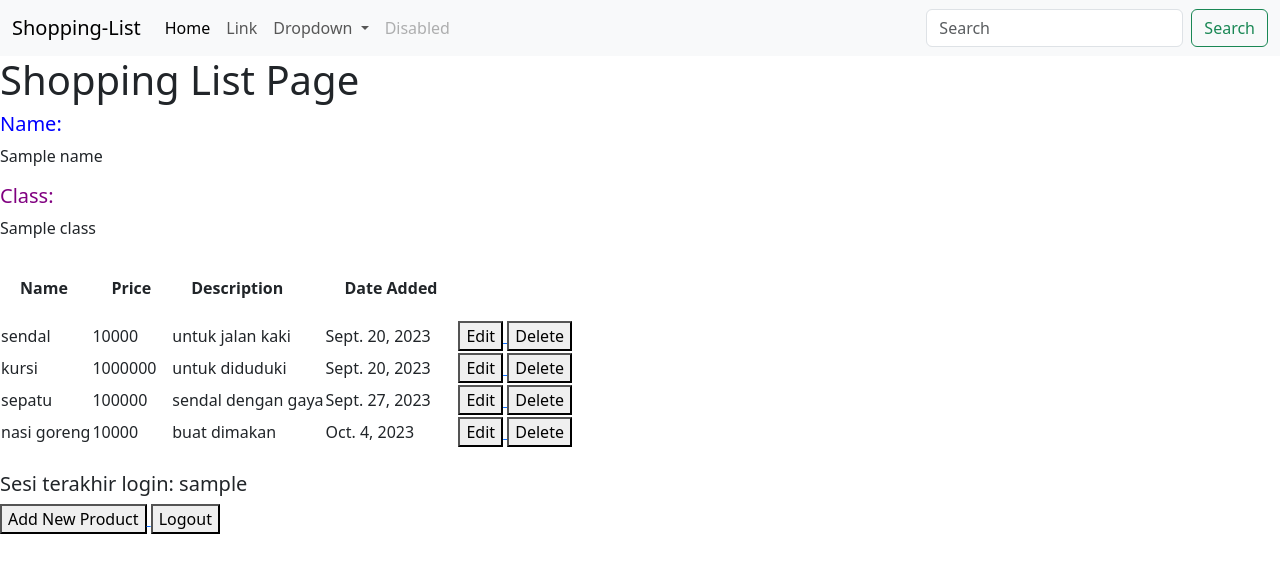
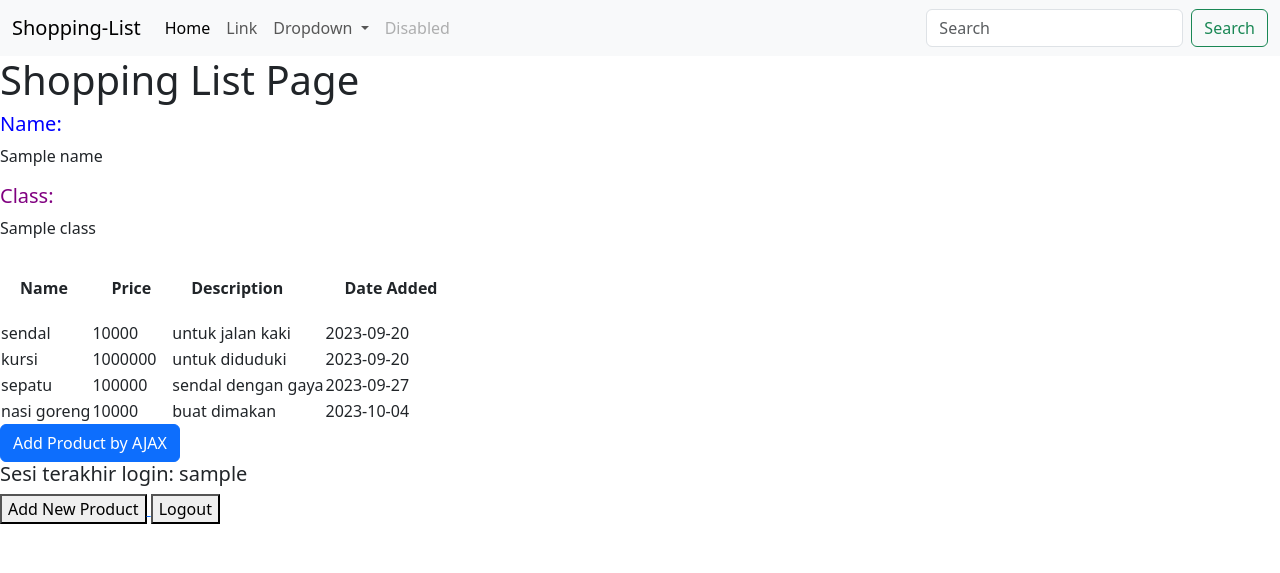
Before and after one commit to DevandraR/shopping-list, a Django app: template main/templates/main.html in a window 1280 px wide. Shown: the top 573 px of the page. Run offline with Django 4.2, Linux system fonts and the light colour scheme; data comes from the database, SQL or seed files in the repository; both versions use the stored data as it was after the commit; the template is opened without the code that fills it: values that come from a table or form of the project are taken from there, most other values are stand-ins (such as "Sample title", 1, 10 or a date in 2020).

Commit message:
Tutorial 5 Finishing

```diff
--- a/main/templates/main.html
+++ b/main/templates/main.html
@@ -24,37 +24,8 @@
         }
     </style>
 
-    <table>
-        <tr>
-            <th>Name</th>
-            <th>Price</th>
-            <th>Description</th>
-            <th>Date Added</th>
-        </tr>
-
-        {% comment %} Berikut cara memperlihatkan data produk di bawah baris ini {% endcomment %}
-
-        {% for product in products %}
-            <tr>
-                <td>{{product.name}}</td>
-                <td>{{product.price}}</td>
-                <td>{{product.description}}</td>
-                <td>{{product.date_added}}</td>
-                <td>
-                    <a href="{% url 'main:edit_product' product.pk %}">
-                        <button>
-                            Edit
-                        </button>
-                    </a>
-                    <a href="{% url 'main:delete_product' product.pk %}">
-                          <button>
-                              Delete
-                          </button>
-                      </a>
-                </td>
-            </tr>
-        {% endfor %}
-    </table>
+    <table id="product_table"></table>
+    <button type="button" class="btn btn-primary" data-bs-toggle="modal" data-bs-target="#exampleModal">Add Product by AJAX</button>
 
     <br />
 
@@ -72,4 +43,76 @@
         </button>
     </a>
 
+    <div class="modal fade" id="exampleModal" tabindex="-1" aria-labelledby="exampleModalLabel" aria-hidden="true">
+        <div class="modal-dialog">
+            <div class="modal-content">
+                <div class="modal-header">
+                    <h1 class="modal-title fs-5" id="exampleModalLabel">Add New Product</h1>
+                    <button type="button" class="btn-close" data-bs-dismiss="modal" aria-label="Close"></button>
+                </div>
+                <div class="modal-body">
+                    <form id="form" onsubmit="return false;">
+                        {% csrf_token %}
+                        <div class="mb-3">
+                            <label for="name" class="col-form-label">Name:</label>
+                            <input type="text" class="form-control" id="name" name="name"></input>
+                        </div>
+                        <div class="mb-3">
+                            <label for="price" class="col-form-label">Price:</label>
+                            <input type="number" class="form-control" id="price" name="price"></input>
+                        </div>
+                        <div class="mb-3">
+                            <label for="description" class="col-form-label">Description:</label>
+                            <textarea class="form-control" id="description" name="description"></textarea>
+                        </div>
+                    </form>
+                </div>
+                <div class="modal-footer">
+                    <button type="button" class="btn btn-secondary" data-bs-dismiss="modal">Close</button>
+                    <button type="button" class="btn btn-primary" id="button_add" data-bs-dismiss="modal">Add Product</button>
+                </div>
+            </div>
+        </div>
+    </div>
+
+    <script>
+        async function getProducts() {
+            return fetch("{% url 'main:get_product_json' %}").then((res) => res.json())
+        }
+        async function refreshProducts() {
+            document.getElementById("product_table").innerHTML = ""
+            const products = await getProducts()
+            let htmlString = `<tr>
+                <th>Name</th>
+                <th>Price</th>
+                <th>Description</th>
+                <th>Date Added</th>
+            </tr>`
+            products.forEach((item) => {
+                htmlString += `\n<tr>
+                <td>${item.fields.name}</td>
+                <td>${item.fields.price}</td>
+                <td>${item.fields.description}</td>
+                <td>${item.fields.date_added}</td>
+            </tr>`
+            })
+
+            document.getElementById("product_table").innerHTML = htmlString
+        }
+
+        refreshProducts()
+
+        function addProduct() {
+            fetch("{% url 'main:add_product_ajax' %}", {
+                method: "POST",
+                body: new FormData(document.querySelector('#form'))
+            }).then(refreshProducts)
+
+            document.getElementById("form").reset()
+            return false
+        }
+
+        document.getElementById("button_add").onclick = addProduct
+    </script>
+
 {% endblock content %}
--- a/main/urls.py
+++ b/main/urls.py
@@ -1,5 +1,5 @@
 from django.urls import path
-from main.views import show_main, create_product, show_xml, show_json, show_xml_by_id, show_json_by_id, register, login_user, logout_user, edit_product, delete_product
+from main.views import show_main, create_product, show_xml, show_json, show_xml_by_id, show_json_by_id, register, login_user, logout_user, edit_product, delete_product, add_product_ajax, get_product_json
 
 app_name = 'main'
 
@@ -15,4 +15,6 @@ urlpatterns = [
     path('logout/', logout_user, name='logout'),
     path('edit-product/<int:id>', edit_product, name='edit_product'),
     path('delete/<int:id>', delete_product, name='delete_product'),
+    path('create-product-ajax/', add_product_ajax, name='add_product_ajax'),
+    path('get-product/', get_product_json, name='get_product_json')
 ]
--- a/main/views.py
+++ b/main/views.py
@@ -14,6 +14,7 @@ from django.contrib.auth.decorators import login_required
 import datetime
 from django.http import HttpResponseRedirect
 from django.urls import reverse
+from django.views.decorators.csrf import csrf_exempt
 
 # Create your views here.
 
@@ -115,3 +116,22 @@ def delete_product(request, id):
     product.delete()
     # Kembali ke halaman awal
     return HttpResponseRedirect(reverse('main:show_main'))
+
+def get_product_json(request):
+    product_item = Product.objects.all()
+    return HttpResponse(serializers.serialize('json', product_item))
+
+@csrf_exempt
+def add_product_ajax(request):
+    if request.method == 'POST':
+        name = request.POST.get("name")
+        price = request.POST.get("price")
+        description = request.POST.get("description")
+        user = request.user
+
+        new_product = Product(name=name, price=price, description=description, user=user)
+        new_product.save()
+
+        return HttpResponse(b"CREATED", status=201)
+
+    return HttpResponseNotFound()
```
Also changed, not shown: db.sqlite3.
